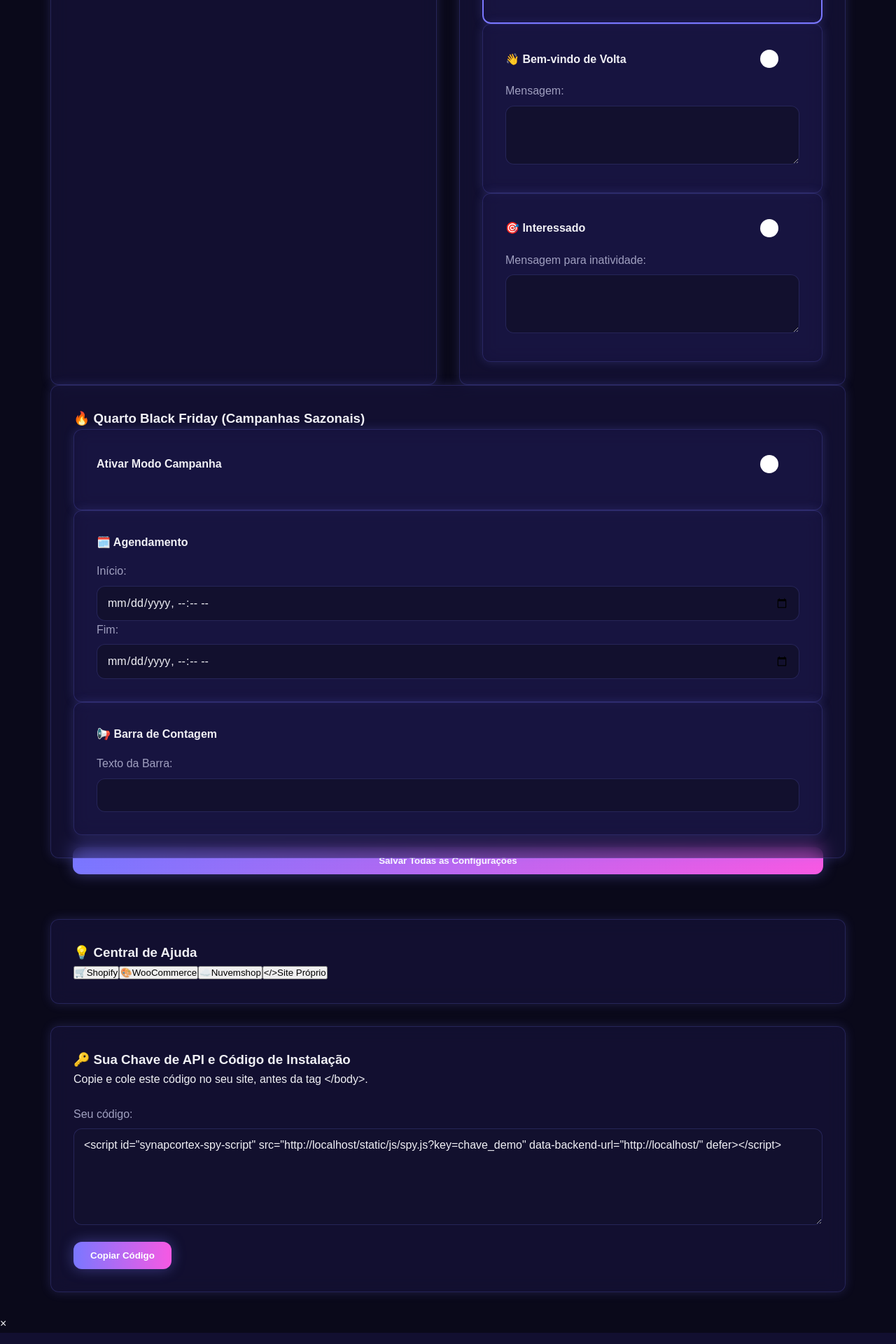
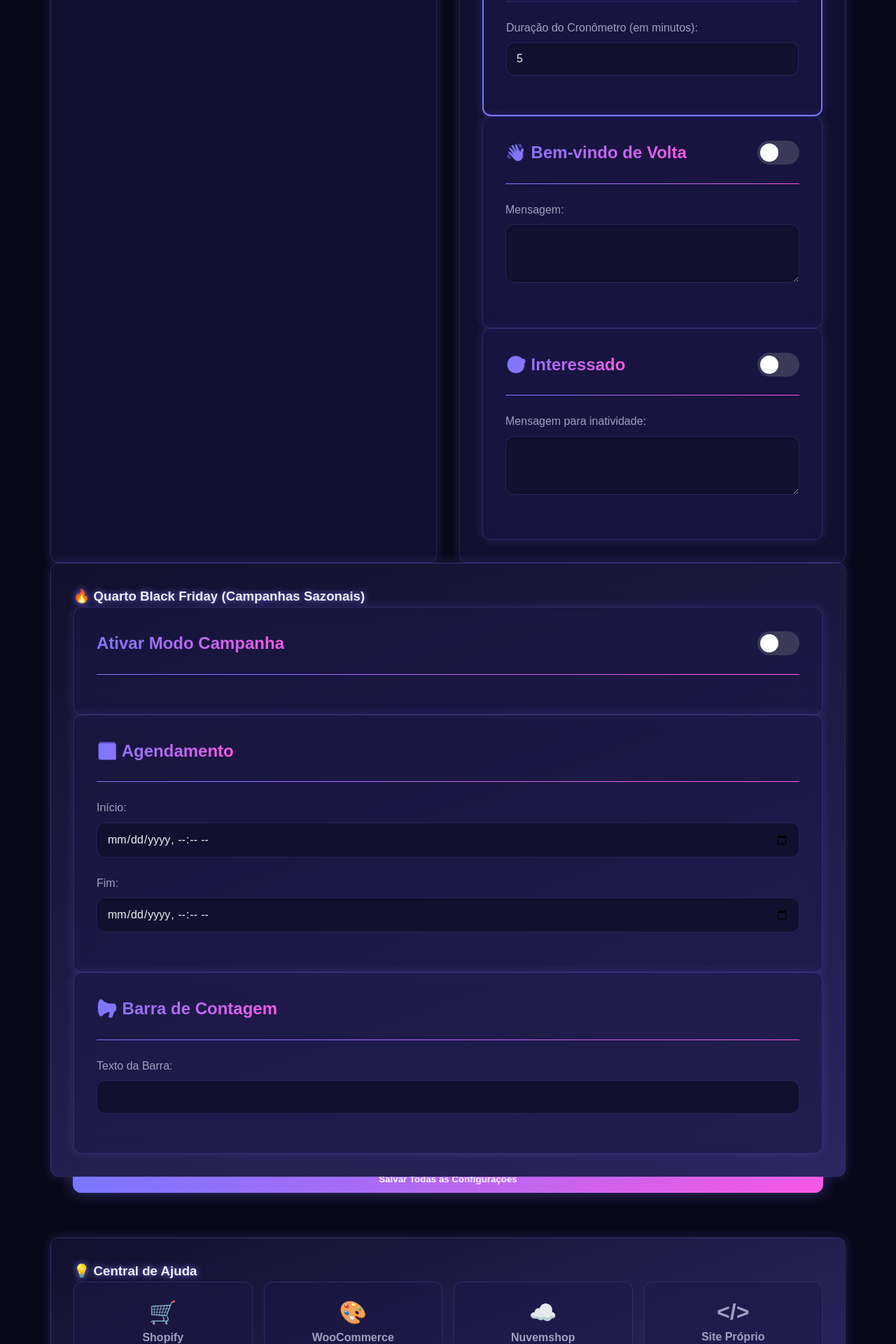
Before and after one commit to Luiz3x/synapcortex-app, a Flask app: page /dashboard in a window 1280 px wide. Shown: the part 1000-2920 px from the top of the page at 70% size. Run offline with Flask 3, Linux system fonts and the light colour scheme; the visitor is signed in with stand-in values (Sample User, id 1).

Commit message:
style.css

```diff
--- a/static/css/style.css
+++ b/static/css/style.css
@@ -1,5 +1,5 @@
 /* =================================================================================
-    SYNAPCORTEX - DESIGN SYSTEM "NEURAL GLOW" (v3.0)
+    SYNAPCORTEX - DESIGN SYSTEM "NEURAL GLOW" (v3.2 - CORREÇÃO FINAL DE POSICIONAMENTO)
    ================================================================================= */
 
 /* --- VARIÁVEIS GLOBAIS E RESET --- */
@@ -12,6 +12,7 @@
     --text-secondary: #a0a0c0;
     --accent-blue: #7a77ff;
     --accent-magenta: #f759e3;
+    --accent-gradient: linear-gradient(90deg, var(--accent-blue) 0%, var(--accent-magenta) 100%);
     --glow-shadow: 0 0 15px rgba(122, 119, 255, 0.2);
     --font-family: 'Poppins', sans-serif;
     --border-radius: 12px;
@@ -40,7 +41,7 @@ header .logo img { height: 40px; }
 
 /* --- BOTÕES --- */
 .login-register-button, .cta-button {
-    background-image: linear-gradient(90deg, var(--accent-blue) 0%, var(--accent-magenta) 100%);
+    background-image: var(--accent-gradient);
     color: white; padding: 12px 24px; border: none;
     border-radius: var(--border-radius); text-decoration: none;
     font-weight: bold; cursor: pointer; transition: all 0.3s ease;
@@ -70,12 +71,13 @@ header .logo img { height: 40px; }
 @media (max-width: 900px) { .dashboard-grid-principal { grid-template-columns: 1fr; } }
 
 /* --- FORMULÁRIOS E INPUTS --- */
+.input-group { margin-bottom: 1.5rem; }
 .input-group label {
     display: block; margin-bottom: 0.5rem; color: var(--text-secondary);
 }
 .input-group input[type="text"], .input-group input[type="email"],
 .input-group input[type="password"], .input-group input[type="datetime-local"],
-.input-group textarea, .input-select {
+.input-group input[type="number"], .input-group textarea, .input-select {
     width: 100%; padding: 14px; background-color: var(--secondary-dark);
     border: 1px solid var(--glass-border); border-radius: var(--border-radius);
     color: var(--text-primary); font-size: 1rem; font-family: var(--font-family);
@@ -86,9 +88,20 @@ header .logo img { height: 40px; }
     box-shadow: 0 0 10px rgba(122, 119, 255, 0.5);
 }
 
+/* --- REFINAMENTO DOS QUARTOS --- */
 .quarto-header {
     display: flex; justify-content: space-between; align-items: center;
-    margin-bottom: 1rem;
+    margin-bottom: 1.5rem; padding-bottom: 1.5rem;
+    border-bottom: 1px solid;
+    border-image-source: linear-gradient(90deg, var(--accent-blue), var(--accent-magenta));
+    border-image-slice: 1;
+}
+.quarto-header h4 {
+    font-size: 1.5rem;
+    background: var(--accent-gradient);
+    -webkit-background-clip: text;
+    background-clip: text;
+    color: transparent;
 }
 
 /* --- NOVO INTERRUPTOR (TOGGLE SWITCH) --- */
@@ -96,7 +109,7 @@ header .logo img { height: 40px; }
 .switch input { opacity: 0; width: 0; height: 0; }
 .slider {
     position: absolute; cursor: pointer; top: 0; left: 0; right: 0; bottom: 0;
-    background-color: var(--dark-blue-2); transition: .4s; border-radius: 34px;
+    background-color: #3a3958; transition: .4s; border-radius: 34px;
 }
 .slider:before {
     position: absolute; content: ""; height: 26px; width: 26px;
@@ -104,14 +117,113 @@ header .logo img { height: 40px; }
     transition: .4s; border-radius: 50%;
 }
 input:checked + .slider {
-    background-image: linear-gradient(90deg, var(--accent-blue), var(--accent-magenta));
+    background-image: var(--accent-gradient);
     box-shadow: 0 0 15px rgba(122, 119, 255, 0.6);
 }
-input:checked + .slider:before {
-    transform: translateX(26px);
+input:checked + .slider:before { transform: translateX(26px); }
+
+/* --- REFINAMENTO DA CENTRAL DE AJUDA --- */
+#help-section {
+    background: linear-gradient(160deg, var(--secondary-dark) 0%, #2a265f 100%);
+}
+#help-section h3 { text-shadow: 0 0 10px var(--accent-blue); }
+.help-center-grid {
+    display: grid;
+    grid-template-columns: repeat(auto-fit, minmax(150px, 1fr));
+    gap: 1rem;
+}
+.platform-button {
+    background-color: var(--glass-background);
+    border: 1px solid var(--glass-border);
+    color: var(--text-secondary); padding: 1.5rem;
+    border-radius: var(--border-radius); cursor: pointer;
+    transition: all 0.3s; font-size: 1rem; font-weight: bold;
+    display: flex; flex-direction: column; align-items: center; gap: 0.5rem;
+}
+.platform-button:hover {
+    transform: translateY(-5px);
+    background-color: var(--secondary-dark);
+    color: var(--text-primary);
+    box-shadow: var(--glow-shadow);
+}
+.platform-button span:first-child { font-size: 2rem; }
+
+
+/* ============================================= */
+/* REGRAS DE POSICIONAMENTO FLUTUANTE (CORRIGIDO)*/
+/* ============================================= */
+
+/* --- MODAIS (Login e Ajuda) --- */
+.modal {
+    display: none;
+    position: fixed; /* GARANTE QUE FIQUE PRESO À TELA */
+    z-index: 10000;
+    left: 0; top: 0;
+    width: 100%; height: 100%;
+    background-color: rgba(0,0,0,0.7);
+    backdrop-filter: blur(8px);
+    -webkit-backdrop-filter: blur(8px);
+}
+.modal-content {
+    background-color: var(--secondary-dark);
+    position: absolute;
+    top: 50%; left: 50%;
+    transform: translate(-50%, -50%);
+    padding: 2.5rem;
+    border-radius: var(--border-radius);
+    border: 1px solid var(--glass-border);
+    width: 90%;
+    max-width: 500px;
+    box-shadow: 0 5px 25px rgba(0,0,0,0.4);
+}
+.modal .close-button {
+    color: var(--text-fade);
+    position: absolute; top: 15px; right: 25px;
+    font-size: 2rem; font-weight: bold; cursor: pointer;
+}
+
+/* --- NOTIFICAÇÃO DE FEEDBACK --- */
+.notification {
+    position: fixed; /* GARANTE QUE FIQUE PRESO À TELA */
+    bottom: -100px; /* Começa fora da tela */
+    left: 50%;
+    transform: translateX(-50%);
+    padding: 1rem 2rem;
+    border-radius: 8px;
+    color: white;
+    z-index: 10001; /* Acima do modal */
+    opacity: 0;
+    transition: opacity 0.5s, bottom 0.5s ease-out;
+    font-weight: bold;
+    box-shadow: 0 5px 15px rgba(0,0,0,0.3);
+}
+.notification.success { background-color: var(--success-green); }
+.notification.error { background-color: var(--error-red); }
+.notification.info { background-color: var(--dark-blue-2); }
+.notification.show {
+    opacity: 1;
+    bottom: 40px; /* Desliza para dentro da tela */
 }
 
 
-/* --- O RESTO DOS ESTILOS (MODAIS, POPUPS, ETC.) --- */
-/* ... (Todo o resto do seu CSS, como a Central de Ajuda, Notificações, Pop-ups, etc., continua aqui, herdando as novas cores e estilos) ... */
+/* --- POP-UPS NO SITE DO CLIENTE --- */
+/* ... (Todo o código do pop-up do cliente continua o mesmo) ... */
+#synapcortex-popup-overlay { position: fixed; top: 0; left: 0; width: 100%; height: 100%; background-color: rgba(0, 0, 0, 0.7); z-index: 99998; backdrop-filter: blur(5px); }
+#synapcortex-popup { position: fixed; top: 50%; left: 50%; z-index: 99999; font-family: sans-serif; color: #333; perspective: 1000px; }
+.normal-popup { transform: translate(-50%, -50%); background: #fff; border-radius: 10px; box-shadow: 0 10px 30px rgba(0,0,0,0.2); }
+.surprise-popup { width: 300px; height: 250px; transform-style: preserve-3d; transition: transform 0.6s; transform: translate(-50%, -50%); }
+.surprise-popup.is-flipped { transform: translate(-50%, -50%) rotateY(180deg); }
+.surprise-content-front, .surprise-content-back { position: absolute; width: 100%; height: 100%; backface-visibility: hidden; display: flex; flex-direction: column; justify-content: center; align-items: center; border-radius: 10px; box-shadow: 0 10px 30px rgba(0,0,0,0.2); }
+.surprise-content-front { background: #f9f9f9; border: 3px dashed #ccc; cursor: pointer; }
+.surprise-icon { font-size: 4rem; line-height: 1; }
+.surprise-content-front .surprise-icon { animation: pulse 1.5s infinite; }
+.surprise-content-front p, .surprise-content-back p { font-size: 1.2rem; margin: 1rem 0 0.5rem; font-weight: bold; color: #333; }
+.surprise-content-front small { color: #888; }
+.surprise-content-back { background: var(--secondary-dark); color: var(--text-primary); transform: rotateY(180deg); }
+.surprise-content-back .surprise-icon { animation: tada 1s ease-out; }
+@keyframes pulse { 0% { transform: scale(1); } 50% { transform: scale(1.1); } 100% { transform: scale(1); } }
+@keyframes tada { 0% {transform: scale(1);} 10%, 20% {transform: scale(0.9) rotate(-5deg);} 30%, 50%, 70%, 90% {transform: scale(1.2) rotate(5deg);} 40%, 60%, 80% {transform: scale(1.2) rotate(-5deg);} 100% {transform: scale(1) rotate(0);} }
+
+
+/* --- UTILITÁRIOS --- */
 .hidden { display: none !important; }
--- a/templates/dashboard.html
+++ b/templates/dashboard.html
@@ -4,7 +4,7 @@
     <meta charset="UTF-8">
     <meta name="viewport" content="width=device-width, initial-scale=1.0">
     <title>Painel de Controle - SynapCortex</title>
-    <link rel="stylesheet" href="{{ url_for('static', filename='css/style.css', v='3.1') }}">
+    <link rel="stylesheet" href="{{ url_for('static', filename='css/style.css', v='3.2') }}">
 </head>
 <body>
     <header>
--- a/templates/index.html
+++ b/templates/index.html
@@ -4,7 +4,7 @@
     <meta charset="UTF-8">
     <meta name="viewport" content="width=device-width, initial-scale=1.0">
     <title>SynapCortex - Inteligência para seu E-commerce</title>
-    <link rel="stylesheet" href="{{ url_for('static', filename='css/style.css', v='3.0') }}">
+    <link rel="stylesheet" href="{{ url_for('static', filename='css/style.css', v='3.2') }}">
 </head>
 <body>
     <header>
--- a/templates/login.html
+++ b/templates/login.html
@@ -4,7 +4,7 @@
     <meta charset="UTF-8">
     <meta name="viewport" content="width=device-width, initial-scale=1.0">
     <title>SynapCortex - Inteligência para seu E-commerce</title>
-    <link rel="stylesheet" href="{{ url_for('static', filename='css/style.css', v='3.0') }}">
+    <link rel="stylesheet" href="{{ url_for('static', filename='css/style.css', v='3.2') }}">
 </head>
 <body>
     <header>
--- a/templates/pagamento_pendente.html
+++ b/templates/pagamento_pendente.html
@@ -5,7 +5,7 @@
     <meta name="viewport" content="width=device-width, initial-scale=1.0">
     <title>Pagamento Pendente - SynapCortex</title>
 
-    <link rel="stylesheet" href="{{ url_for('static', filename='css/style.css', v='3.0') }}">
+    <link rel="stylesheet" href="{{ url_for('static', filename='css/style.css', v='3.2') }}">
 </head>
 <body>
     <div class="login-container pagamento-container">
--- a/templates/registrar.html
+++ b/templates/registrar.html
@@ -4,7 +4,7 @@
     <meta charset="UTF-8">
     <meta name="viewport" content="width=device-width, initial-scale=1.0">
     <title>Crie sua Conta - SynapCortex</title>
-    <link rel="stylesheet" href="{{ url_for('static', filename='css/style.css', v='3.0') }}">
+    <link rel="stylesheet" href="{{ url_for('static', filename='css/style.css', v='3.2') }}">
 </head>
 <body>
     <div class="login-container">
--- a/templates/test_css.html
+++ b/templates/test_css.html
@@ -3,7 +3,7 @@
 <head>
     <meta charset="UTF-8">
     <title>Teste de CSS</title>
-    <link rel="stylesheet" href="{{ url_for('static', filename='css/style.css', v='3.0') }}">
+    <link rel="stylesheet" href="{{ url_for('static', filename='css/style.css', v='3.2') }}">
 </head>
 <body style="padding: 50px;">
     <h1>Se esta página tiver um fundo azul escuro, o CSS funcionou.</h1>
--- a/templates/visitors.html
+++ b/templates/visitors.html
@@ -4,7 +4,7 @@
     <meta charset="UTF-8">
     <meta name="viewport" content="width=device-width, initial-scale=1.0">
     <title>Dossiê de Visitantes - SynapCortex</title>
-    <link rel="stylesheet" href="{{ url_for('static', filename='css/style.css', v='3.0') }}">
+    <link rel="stylesheet" href="{{ url_for('static', filename='css/style.css', v='3.2') }}">
 </head>
 <body>
     <header>
--- a/test_cliente.html
+++ b/test_cliente.html
@@ -4,7 +4,7 @@
     <meta charset="UTF-8">
     <meta name="viewport" content="width=device-width, initial-scale=1.0">
     <title>Painel de Controle - SynapCortex</title>
-    <link rel="stylesheet" href="{{ url_for('static', filename='css/style.css', v='3.0') }}">
+    <link rel="stylesheet" href="{{ url_for('static', filename='css/style.css', v='3.2') }}">
     <style>
         .quarto-card { background-color: var(--primary-blue-dark); border: 1px solid #2a3b4c; border-radius: 8px; padding: 1.5rem; margin-top: 1.5rem; }
         .quarto-header { display: flex; justify-content: space-between; align-items: center; gap: 1rem; }
```
